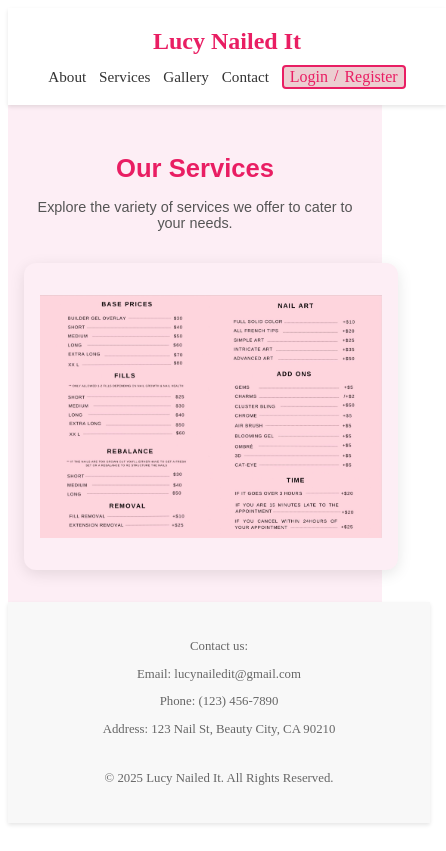
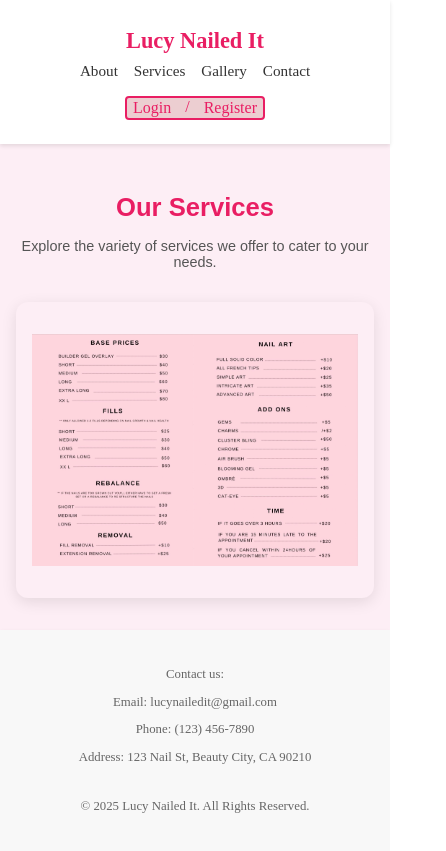
Before and after one commit to taejook/nail_site, a React (Create React App) app in the folder mycalendar/: page /services in a window 390 px wide. Shown: the whole page, 446 px wide, since content can reach past the window. Built offline with nearby package versions, Linux system fonts and the light colour scheme.

Commit message:
feat: Home.css

```diff
--- /dev/null
+++ b/mycalendar/src/components/App/Home/Home.css
@@ -0,0 +1,46 @@
+*,
+*::before,
+*::after {
+  box-sizing: border-box;
+}
+
+html,
+body {
+  margin: 0;
+  padding: 0;
+  width: 100%;
+}
+
+img,
+video {
+  max-width: 100%;
+  height: auto;
+  display: block;
+}
+
+.app {
+  display: flex; flex-direction: column;
+  min-height: 100vh;
+  width: 100%;
+  margin: 0 auto;
+  padding: 0 1rem;
+}
+
+.page-container {
+  width: 100%;
+  max-width: 1200px;
+  margin: 0 auto;
+}
+
+
+#calendar { width: 100%; max-width: 100%; }
+
+
+.about { width: 100%; margin: 0 auto; padding: 2rem 1rem; }
+
+@media (min-width: 768px) {
+  .page-container {
+    width: 90%;
+    max-width: 1200px;
+  }
+}
--- a/mycalendar/src/components/App/Home/Home.jsx
+++ b/mycalendar/src/components/App/Home/Home.jsx
@@ -3,7 +3,7 @@ import Footer from "../Footer/Footer";
 import Calendar from "../Calendar/Calendar";
 import About from "../About/About";
 import Gallery from "../Gallery/Gallery";
-
+import "./Home.css";
 export default function Home() {
   return (
     <div className="App">
--- a/mycalendar/src/components/App/Nav/Nav.css
+++ b/mycalendar/src/components/App/Nav/Nav.css
@@ -170,23 +170,33 @@
 
 @media (max-width: 480px) {
   .nav-bar {
-    gap: 0.6rem;
+    flex-direction: column;
+    align-items: center;
+    gap: 0.5rem;
+    width: 100%;
+    padding: 0.5rem 1rem;
   }
 
   .nav .logo {
-    font-size: 1.5rem;
+    font-size: 1.4rem;
+    text-align: center;
+    white-space: nowrap;
   }
 
-  .nav-row {
-    gap: 0.6rem;
+  .nav-links,
+  .nav-btn {
+    flex-wrap: wrap;
+    gap: 1rem;
+    justify-content: center;
   }
 
-  .nav-links {
-    gap: 0.8rem;
+  .nav-links li,
+  .nav-btn li {
+    font-size: 0.9rem;
   }
 
-  .nav-user,
-  .logout {
-    gap: 0.4rem;
+  .btn-wrapper {
+    flex-wrap: wrap;
+    gap: 0.5rem;
   }
 }
```
Also changed, not shown: 1 other file (tests, documents, lock files or other folders).
